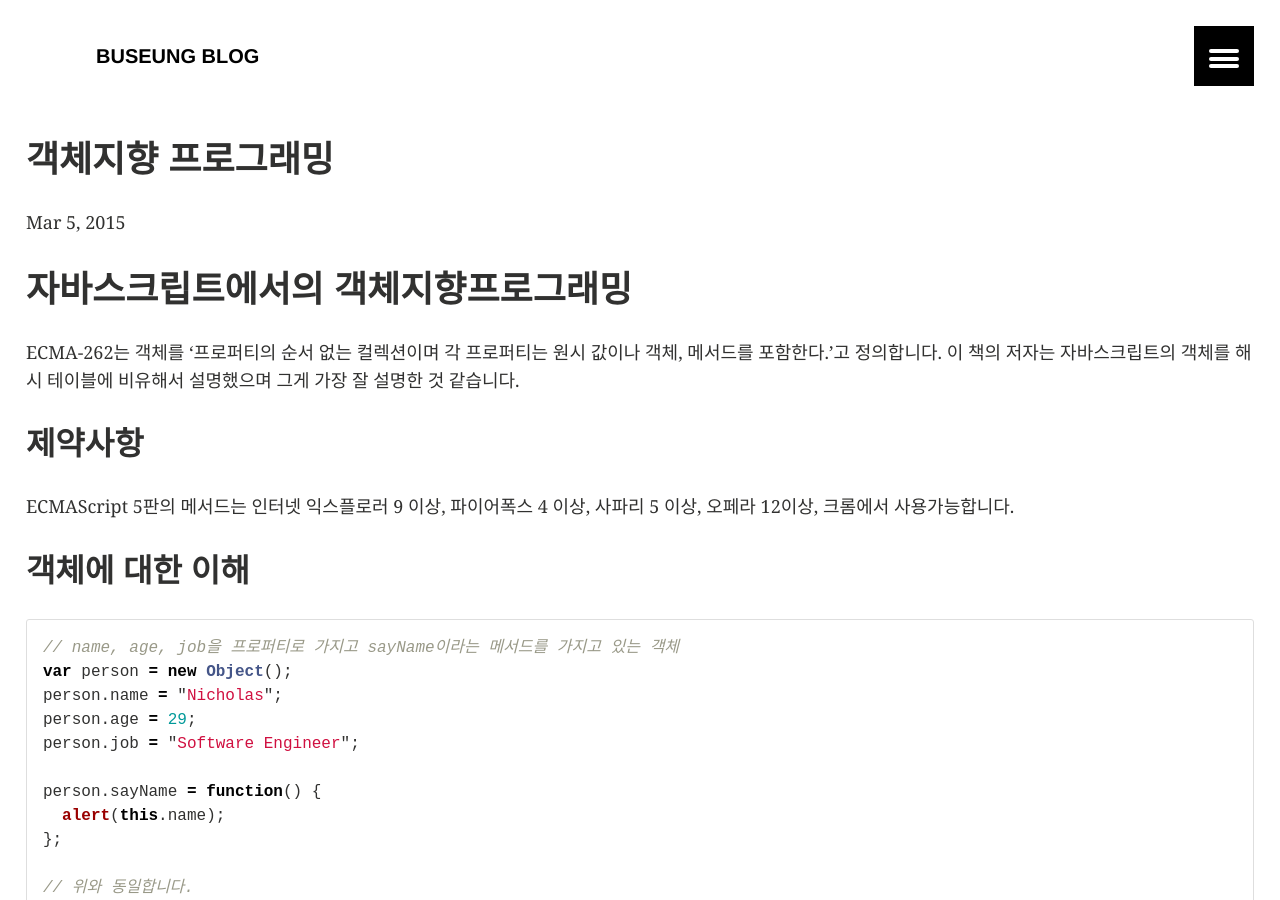
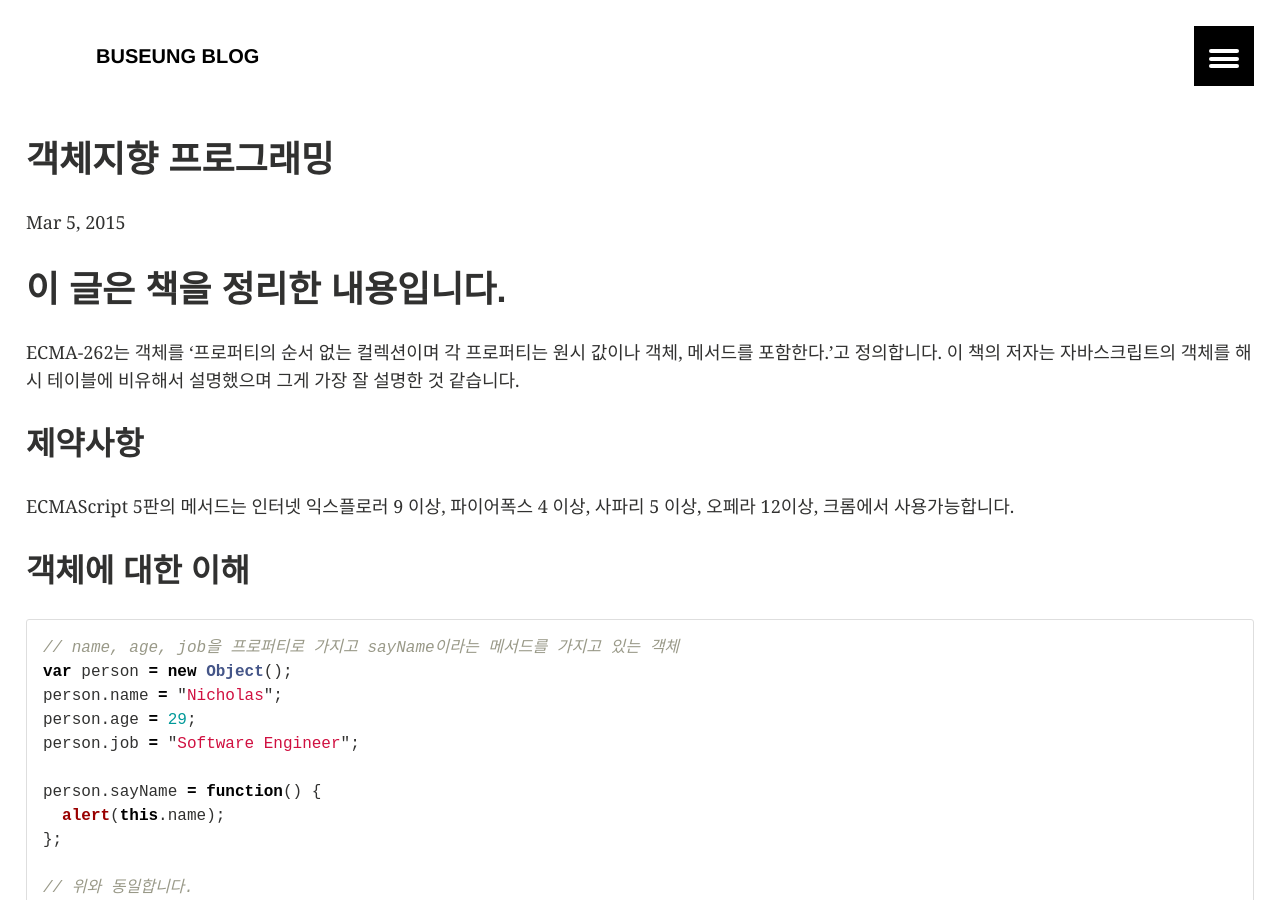
Before and after one commit to kbs0327/blog, a Jekyll site: the page built from _posts/2015-03-05-object-oriented-programming-in-javascript.markdown, in a window 1280 px wide and 900 px high. Built offline with Jekyll 4.4.1, drawn with Linux system fonts in a browser that asks for light colours.

Commit message:
no message

```diff
--- a/_posts/2015-03-05-object-oriented-programming-in-javascript.markdown
+++ b/_posts/2015-03-05-object-oriented-programming-in-javascript.markdown
@@ -7,7 +7,7 @@ image:
 categories: book
 ---
 
-# 자바스크립트에서의 객체지향프로그래밍
+# 이 글은 책을 정리한 내용입니다.
 
 ECMA-262는 객체를 '프로퍼티의 순서 없는 컬렉션이며 각 프로퍼티는 원시 값이나 객체, 메서드를 포함한다.'고 정의합니다.
 이 책의 저자는 자바스크립트의 객체를 해시 테이블에 비유해서 설명했으며 그게 가장 잘 설명한 것 같습니다.
```
